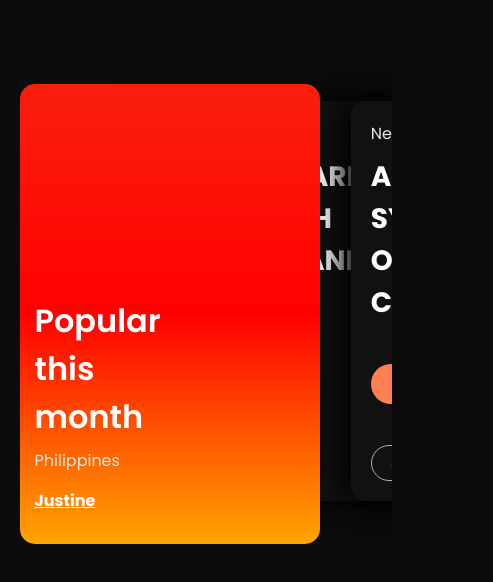
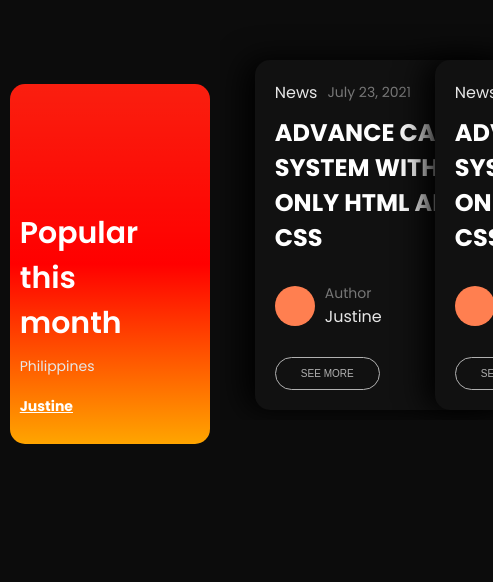
Before and after one commit to justine-135/card-system, a plain HTML site: page index.html in a window 390 px wide. Shown: the whole page, 493 px wide, since content can reach past the window. Drawn offline with Linux system fonts and the light colour scheme.

Commit message:
added media queries

```diff
--- a/style.css
+++ b/style.css
@@ -26,7 +26,6 @@ body {
 	min-height: 460px;
 	width: 300px;
 	background-color: rgb(233, 132, 64);
-	float: left;
 	position: absolute;
 	top: 10%;
 	z-index: 2;
@@ -68,15 +67,14 @@ body {
 
 .card-container {
 	min-height: 500px;
-	width: 72vw;
-	background-color: rgb(12, 12, 12);
-	position: absolute;
-	left: 26%;
-	top: 6%;
+	width: 70vw;
 	overflow-x: scroll;
 	overflow-y: hidden;
 	display: flex;
 	align-items: center;
+	margin-left: 320px;
+	padding-top: 60px;
+	background-color: transparent;
 }
 
 .card-container::-webkit-scrollbar {
@@ -89,10 +87,6 @@ body {
 
 .card-container::-webkit-scrollbar-track {
 	background-color: #383838;
-}
-
-.cards0 {
-	visibility: hidden;
 }
 
 .cards {
@@ -173,12 +167,12 @@ button {
 	width: 40%;
 }
 
+.cards:first-child {
+	margin-left: 40px;
+}
+
 .cards:not(:first-child) {
 	margin-left: -80px;
-}
-
-.cards0 {
-	min-width: 120px;
 }
 
 .cards:hover {
@@ -188,3 +182,43 @@ button {
 .cards:hover ~ .cards {
 	transform: translateX(80px);
 }
+
+@media screen and (max-width: 768px) {
+	.container {
+		width: 95vw;
+	}
+
+	.popular {
+		min-height: 360px;
+		width: 200px;
+	}
+
+	.popular-header h6 {
+		font-size: 3rem;
+	}
+
+	.popular-header p {
+		font-size: 1.4rem;
+	}
+	.cards {
+		min-height: 350px;
+		min-width: 250px;
+	}
+	button {
+		font-size: 1rem;
+		width: 50%;
+	}
+	.headline {
+		font-size: 2.4rem;
+	}
+	.card-container {
+		min-height: 400px;
+		width: 70vw;
+
+		margin-left: 210px;
+		padding-top: 50px;
+	}
+	.cards:first-child {
+		margin-left: 35px;
+	}
+}
```
